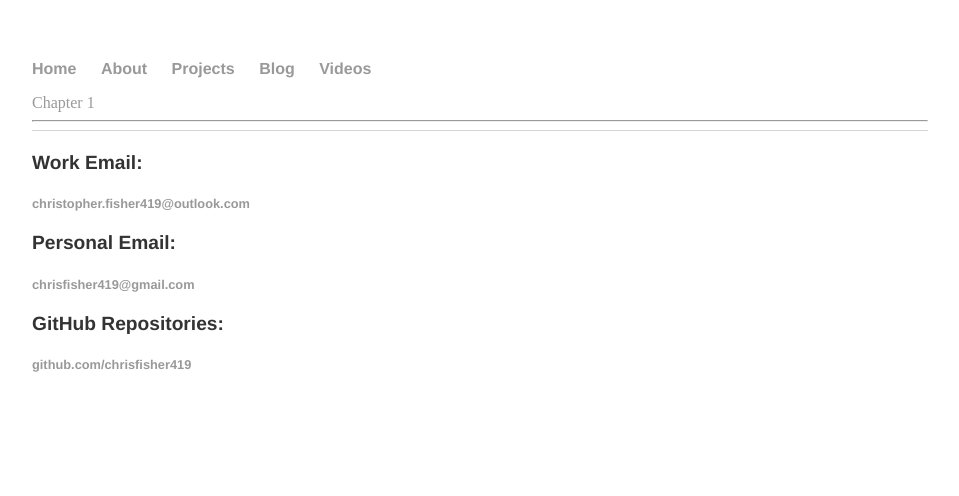
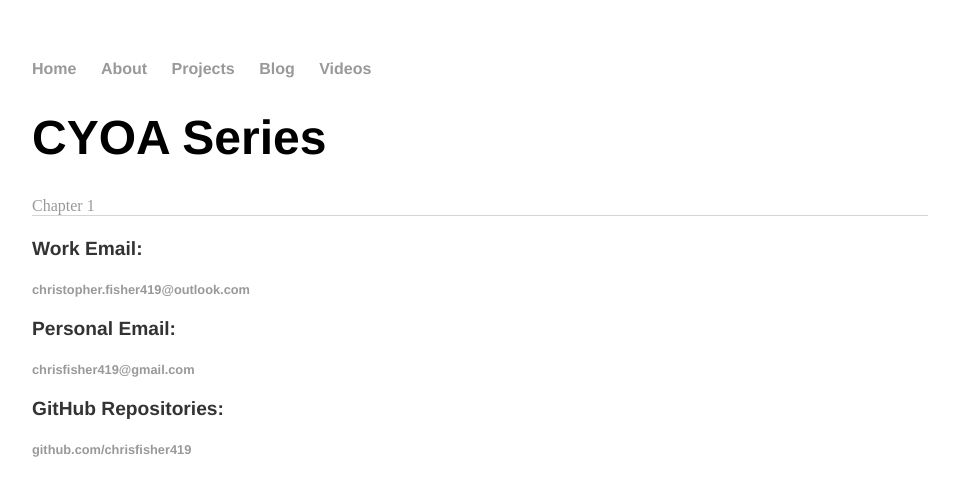
Before and after one commit to chrisfisher419/chrisfisher419.github.io, a Jekyll site: the page built from CYOA/index.html, in a window 1280 px wide. Shown: the top 496 px of the page, without its empty margins (160-1119 px from the left). Built offline with Jekyll 4.4.1, drawn with Linux system fonts in a browser that asks for light colours.

Commit message:
Update index.html

```diff
--- a/CYOA/index.html
+++ b/CYOA/index.html
@@ -2,4 +2,7 @@
 layout: default
 title: Choose Your Own Adventure Series
 ---
-<a href= "https://github.com/chrisfisher419/CYOAChapter1.git">Chapter 1</a><hr />
+<div class="blurb">
+  <h1> CYOA Series </h1>
+<a href= "https://github.com/chrisfisher419/CYOAChapter1.git">Chapter 1</a>
+</div><!-- /.blurb -->
```
